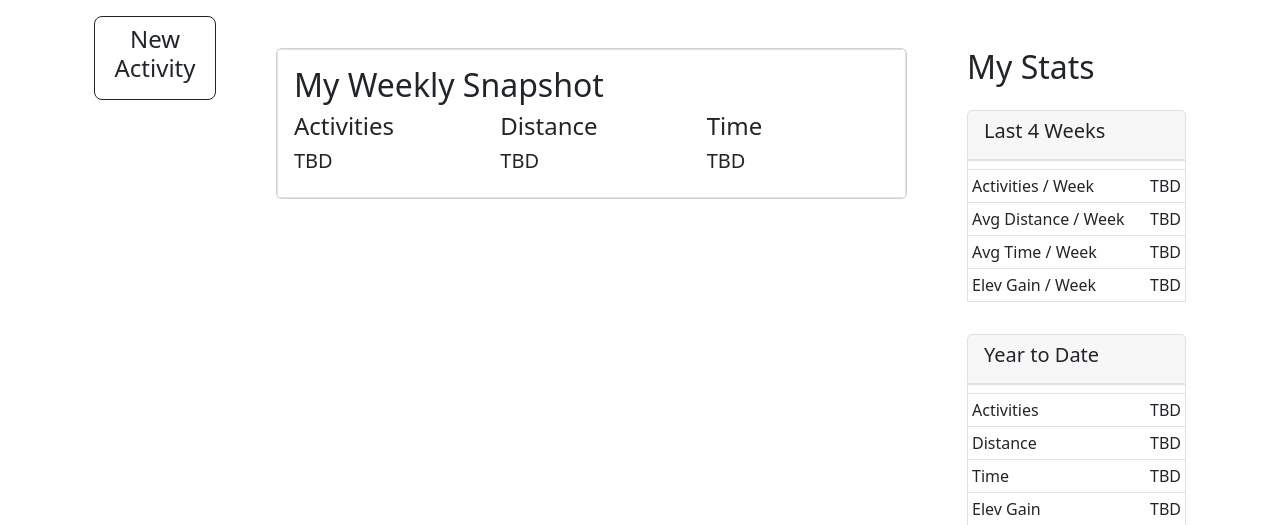
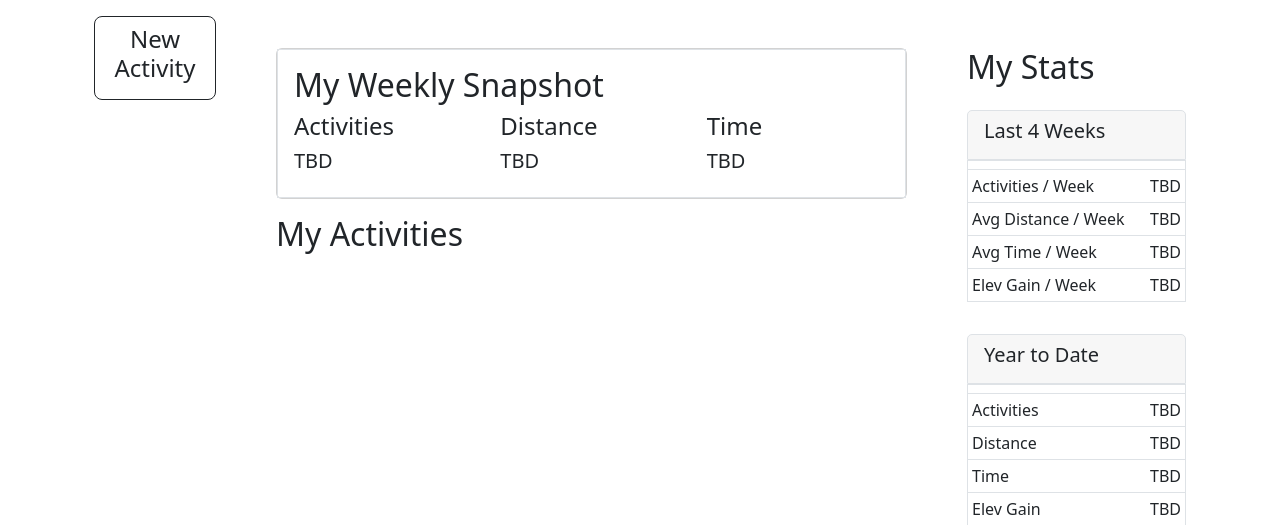
Before and after one commit to emburyj/Training_Log, a Django app: template mysite/activities/templates/training_log.html in a window 1280 px wide. Shown: the part 74-599 px from the top of the page. Run offline with Django 5.2, Linux system fonts and the light colour scheme; the template is opened without the code that fills it, so the values that code supplies are empty; some libraries are stand-ins or nearby versions.

Commit message:
ready for milestone 1 submission

```diff
--- a/mysite/activities/templates/training_log.html
+++ b/mysite/activities/templates/training_log.html
@@ -41,6 +41,9 @@
                 </div>
             </div>
         </div>
+    </div>
+    <div class="mt-3">
+        <h2>My Activities</h2>
     </div>
     {% for key, val in activities.items %}
     <div class="card mt-3">
--- a/mysite/mysite/settings.py
+++ b/mysite/mysite/settings.py
@@ -122,7 +122,7 @@ USE_TZ = True
 # https://docs.djangoproject.com/en/5.1/howto/static-files/
 
 STATIC_URL = 'static/'
-
+# STATICFILES_DIRS = [os.path.join(BASE_DIR, 'static'),]
 LOGIN_URL = 'Login/'
 LOGIN_REDIRECT_URL = '/Training-Log/'
 CRISPY_TEMPLATE_PACK = 'bootstrap4'
--- a/mysite/users/templates/users/login.html
+++ b/mysite/users/templates/users/login.html
@@ -22,6 +22,7 @@
                         <hr class="my-4">
                         <small class="text-muted">
                             Don't have an account? <a  class="ml-2 recipeLink" href="{% url 'register' %}">Sign Up</a>
+                            <p>(it will take less than a minute)</p>
                         </small>
                     </div>
                 </div>
```
Also changed, not shown: mysite.db (added), mysite/mysite.db.
